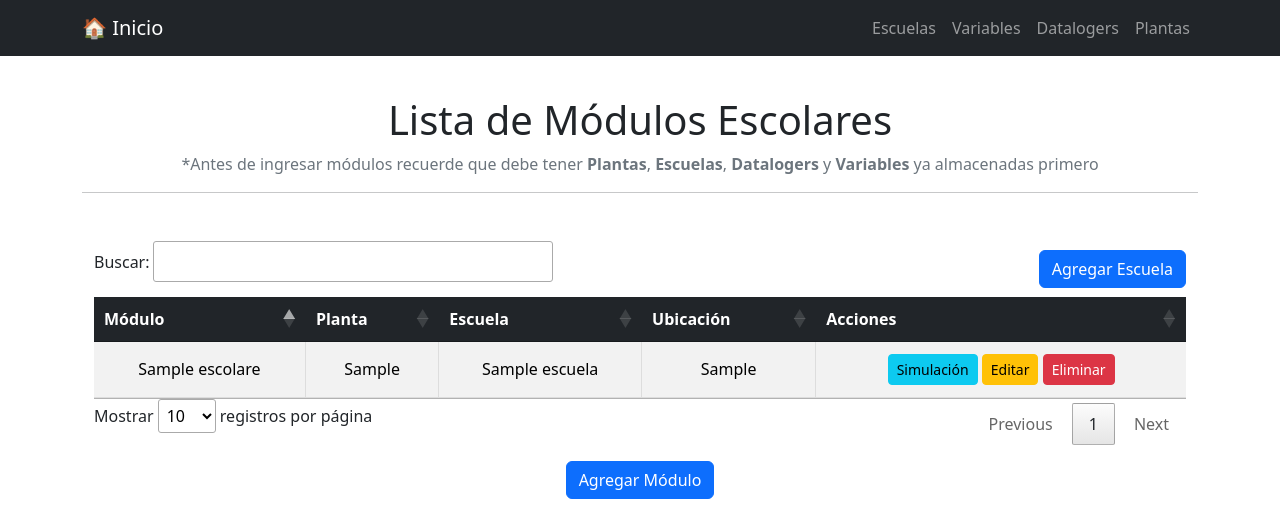
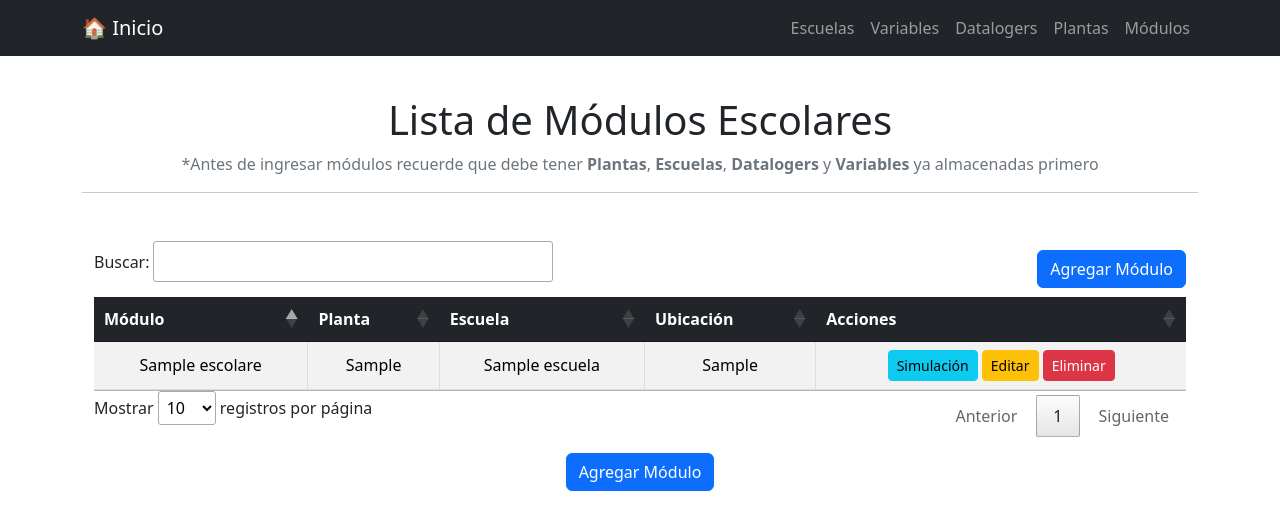
Before and after one commit to KiwiCodex/flask-plantas, a Flask app: page / in a window 1280 px wide. Shown: the top 508 px of the page. Run offline with Flask 3, Linux system fonts and the light colour scheme; tables that the repository leaves empty hold one stand-in row (values such as "Sample post"); some libraries are stand-ins or nearby versions.

Commit message:
Detalles visuales pulidos

```diff
--- a/app/static/css/datatables_custom.css
+++ b/app/static/css/datatables_custom.css
@@ -3,6 +3,7 @@
     text-align: left;
     margin-bottom: 15px;
 }
+
 .dataTables_filter input[type="search"] {
     width: 400px;
     max-width: 400px;
@@ -13,17 +14,17 @@
 }
 
 /* Espaciado e interlineado en las celdas de la tabla */
-#tabla-escuelas tbody tr td {
+.dataTable tbody tr td {
     padding: 12px 8px;
     vertical-align: middle;
     border-bottom: 1px solid #ddd;
 }
 
 /* Borde lateral en las celdas */
-#tabla-escuelas tbody tr td {
+.dataTable tbody tr td {
     border-right: 1px solid #ddd;
 }
-#tabla-escuelas tbody tr td:last-child {
+.dataTable tbody tr td:last-child {
     border-right: none;
 }
 
--- a/app/templates/base.html
+++ b/app/templates/base.html
@@ -29,6 +29,7 @@
                     <li class="nav-item"><a class="nav-link" href="{{ url_for('main.variables_lista') }}">Variables</a></li>
                     <li class="nav-item"><a class="nav-link" href="{{ url_for('main.datalogers_lista') }}">Datalogers</a></li>
                     <li class="nav-item"><a class="nav-link" href="{{ url_for('main.plantas_lista') }}">Plantas</a></li>
+                    <li class="nav-item"><a class="nav-link" href="{{ url_for('main.index') }}">Módulos</a></li>
                 </ul>
             </div>
         </div>
--- a/app/templates/index.html
+++ b/app/templates/index.html
@@ -70,12 +70,18 @@
               "zeroRecords": "No se encontraron registros",
               "info": "Mostrando página _PAGE_ de _PAGES_",
               "infoEmpty": "No hay registros disponibles",
-              "infoFiltered": "(filtrado de _MAX_ registros totales)"
+              "infoFiltered": "(filtrado de _MAX_ registros totales)",
+              "paginate": {
+                "first": "Primero",
+                "last": "Último",
+                "next": "Siguiente",
+                "previous": "Anterior"
+            }
           },
           // Configuración para colocar el filtro a la izquierda y el botón a la derecha
           "dom": '<"top"f<"dt-add">>rt<"bottom"lp><"clear">',
           "initComplete": function(settings, json) {
-              $("div.dt-add").html('<a href="{{ url_for("main.escuela_crear") }}" class="btn btn-primary">Agregar Escuela</a>');
+              $("div.dt-add").html('<a href="{{ url_for("main.modulos_crear") }}" class="btn btn-primary">Agregar Módulo</a>');
           }
       });
     });
```
Also changed, not shown: app/templates/datalogers_lista.html (+7 -1 lines), app/templates/escuela_lista.html (+7 -1 lines), app/templates/plantas_lista.html (+7 -1 lines), app/templates/variables_lista.html (+7 -1 lines).
